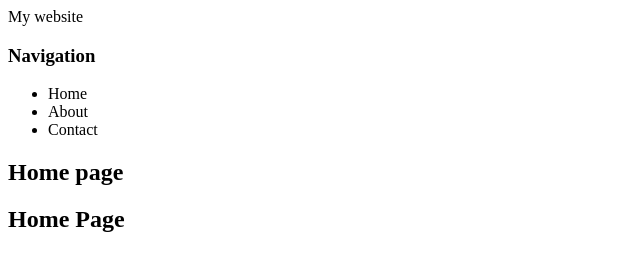
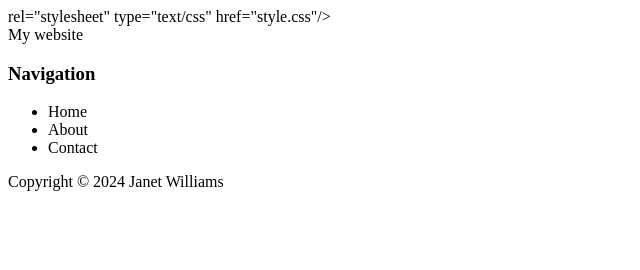
Before and after one commit to Janwill-creator/myFirstWebcite, a plain HTML site: page index.html in a window 1280 px wide. Shown: the whole page, without its empty margins (0-640 px from the left). Drawn offline with Linux system fonts and the light colour scheme.

Commit message:
Update index.html againb

```diff
--- a/index.html
+++ b/index.html
@@ -4,6 +4,7 @@
     <meta charset="UTF-8">
     <meta name="viewport" content="width=device-width, initial-scale=1.0">
     <title>My website</title>
+    <link> rel="stylesheet" type="text/css" href="style.css"/>
 </head>
 <body>
     <div id="container">
@@ -21,13 +22,11 @@
              </div>
 
             <div id="main">
-               <h2>Home page</h2>
-               <h2>Home Page</h2>
 
-           </div>
+            </div>
         </div>
         <div id="footer">
-
+              Copyright &copy; 2024 Janet Williams
       </div>
  </div>
 </body>
```
